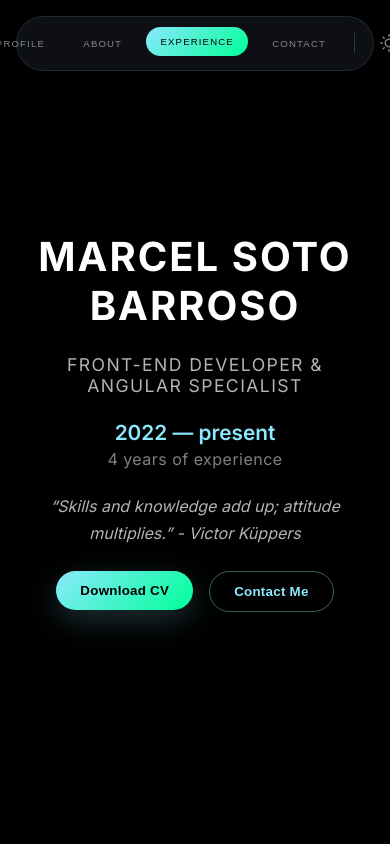
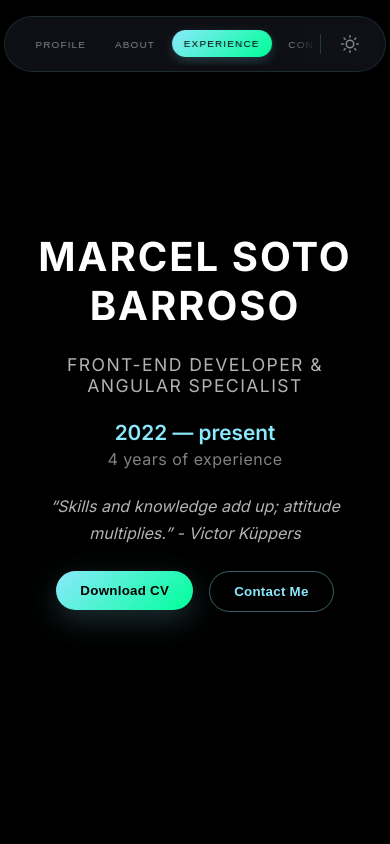
Before and after one commit to Marcelcoder01/newPortfolio, an Angular app: page / in a window 390 px wide. Shown: the top 844 px of the page. Built offline with nearby package versions, Linux system fonts and the light colour scheme.

Commit message:
fixing navbar

```diff
--- a/src/app/components/side-nav/side-nav.component.html
+++ b/src/app/components/side-nav/side-nav.component.html
@@ -1,5 +1,6 @@
 <nav class="side-nav">
-  <ul class="side-nav__list">
+  <div class="side-nav__container">
+    <ul class="side-nav__sections">
       @for (section of sections(); track section) {
       <li>
         <button
@@ -12,10 +13,10 @@
         </button>
       </li>
       }
-    <li>
+    </ul>
+
+    <div class="side-nav__actions">
       <div class="side-nav__divider"></div>
-    </li>
-    <li>
       <button
         type="button"
         class="side-nav__item side-nav__theme-toggle"
@@ -58,6 +59,6 @@
         </svg>
         }
       </button>
-    </li>
-  </ul>
+    </div>
+  </div>
 </nav>
--- a/src/app/components/side-nav/side-nav.component.scss
+++ b/src/app/components/side-nav/side-nav.component.scss
@@ -6,19 +6,41 @@
   width: min(720px, 92%);
   z-index: 10;
 
-  &__list {
+  &__container {
     display: flex;
     align-items: center;
     justify-content: center;
-    gap: clamp(0.75rem, 2vw, 1.5rem);
-    margin: 0;
-    padding: 0.85rem clamp(1.5rem, 4vw, 2.5rem);
-    list-style: none;
-    border-radius: 999px;
     background: rgba(var(--bg-card-rgb), 0.85);
     border: 1px solid rgba(var(--border-color-rgb), 0.12);
     box-shadow: 0 12px 35px var(--shadow-color);
     backdrop-filter: blur(18px);
+    border-radius: 999px;
+    padding: 0.4rem;
+    overflow: hidden; /* Ensure rounded corners clip content */
+  }
+
+  &__sections {
+    display: flex;
+    align-items: center;
+    gap: clamp(0.5rem, 1vw, 1rem);
+    margin: 0;
+    padding: 0.45rem 1rem;
+    list-style: none;
+    flex: 1;
+    justify-content: center;
+
+    /* Mobile scrolling setup */
+    &::-webkit-scrollbar {
+      display: none;
+    }
+    scrollbar-width: none;
+  }
+
+  &__actions {
+    display: flex;
+    align-items: center;
+    flex-shrink: 0;
+    padding-right: 0.5rem;
   }
 
   &__item {
@@ -31,7 +53,11 @@
     font-size: 0.68rem;
     padding: 0.65rem 1rem;
     border-radius: 999px;
-    transition: color 0.3s ease, background 0.3s ease, transform 0.3s ease;
+    transition: all 0.3s ease;
+    white-space: nowrap;
+    display: flex;
+    align-items: center;
+    justify-content: center;
   }
 
   &__item--active {
@@ -41,54 +67,79 @@
       var(--accent-primary),
       var(--accent-secondary)
     );
-    transform: translateY(-2px);
+    transform: translateY(-1px);
+    box-shadow: 0 4px 12px rgba(var(--accent-primary-rgb), 0.2);
   }
 
   &__item:not(&__item--active):hover {
     color: var(--accent-primary);
-  }
-
-  @media (max-width: 768px) {
-    width: 100%;
-    padding: 0 clamp(0.75rem, 4vw, 1.5rem);
-
-    &__list {
-      gap: 0.6rem;
-      padding: 0.65rem clamp(1rem, 5vw, 1.5rem);
-    }
-
-    &__item {
-      font-size: 0.6rem;
-      padding: 0.55rem 0.9rem;
-    }
-    &__divider {
-      margin: 0 0.2rem;
-    }
-
-    &__theme-toggle {
-      width: 2rem;
-      height: 2rem;
-      padding: 0;
-    }
+    background: rgba(var(--accent-primary-rgb), 0.05);
   }
 
   &__divider {
     width: 1px;
     height: 1.25rem;
     background: rgba(var(--border-color-rgb), 0.2);
-    margin: 0 0.25rem;
+    margin: 0 0.5rem;
   }
 
   &__theme-toggle {
-    display: flex;
-    align-items: center;
-    justify-content: center;
     padding: 0.5rem;
     min-width: 2.5rem;
+    height: 2.5rem;
 
     &:hover {
       background: rgba(var(--accent-primary-rgb), 0.15);
       color: var(--accent-primary);
     }
   }
+
+  @media (max-width: 768px) {
+    width: 95%;
+
+    &__sections {
+      padding: 0.45rem 0.5rem;
+      gap: 0.3rem;
+    }
+
+    &__item {
+      font-size: 0.62rem;
+      padding: 0.5rem 0.75rem;
+    }
+  }
+
+  @media (max-width: 550px) {
+    width: 98%;
+
+    &__sections {
+      justify-content: flex-start;
+      overflow-x: auto;
+      padding-left: 0.75rem;
+    }
+
+    &__container {
+      /* Ensure actions are consistently visible and elevated if needed */
+      justify-content: space-between;
+    }
+
+    &__actions {
+      background: inherit; /* Visual continuity */
+      position: relative;
+      z-index: 2;
+      &::before {
+        content: "";
+        position: absolute;
+        left: -20px;
+        top: 0;
+        bottom: 0;
+        width: 20px;
+        background: linear-gradient(
+          to right,
+          transparent,
+          rgba(var(--bg-card-rgb), 0.85)
+        );
+        pointer-events: none;
+      }
+    }
+  }
 }
```
Lines whose indentation alone changed are shown as unchanged.
